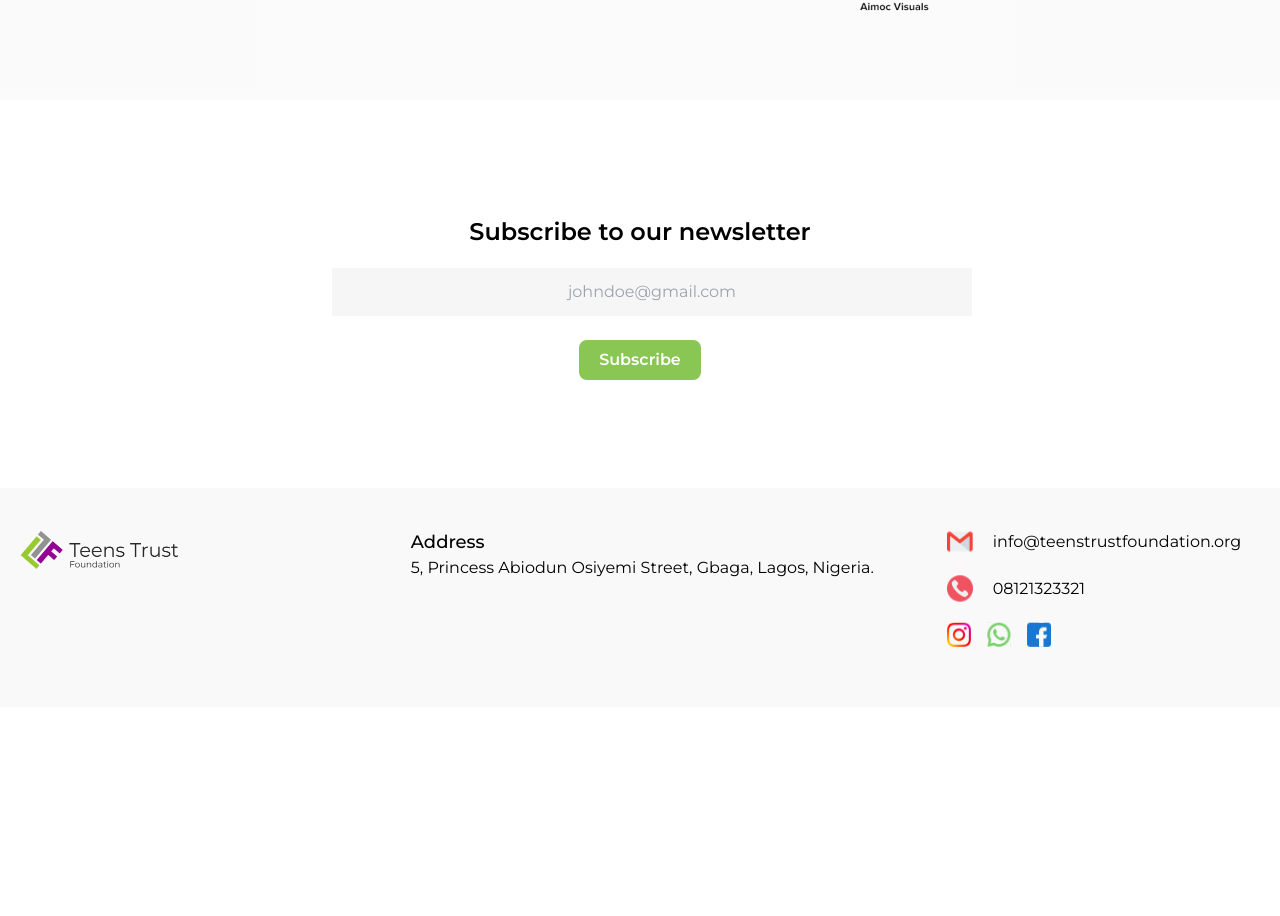
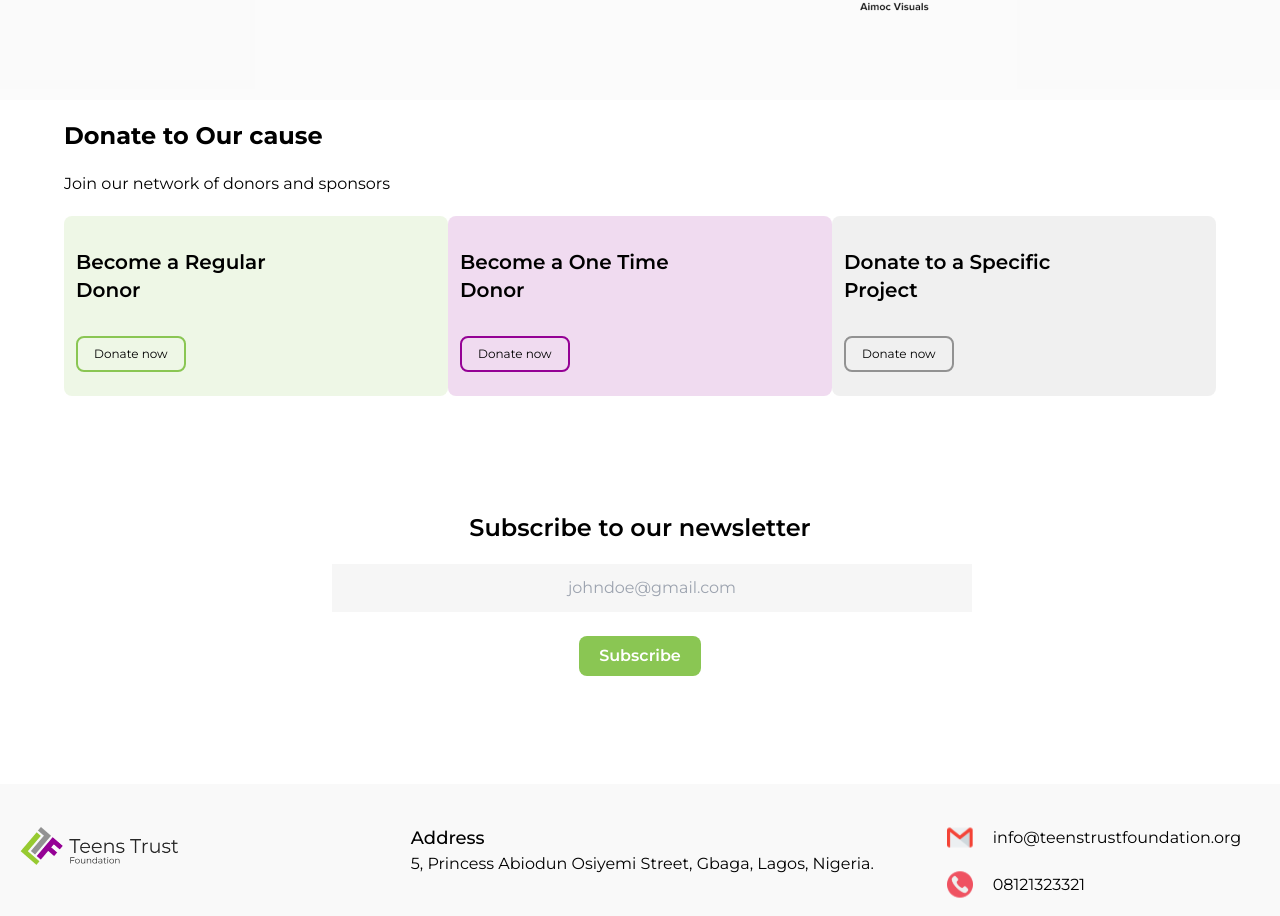
Before and after one commit to murytarlah/teentrust-frontend, a React (Vite) app: page / in a window 1280 px wide. Shown: the part 2960-3876 px from the top of the page. Before the commit the page ends 3667 px from the top, so only its background shows below. Built offline with nearby package versions, Linux system fonts and the light colour scheme.

Commit message:
finished with donation section

```diff
--- a/src/pages/Home/Home.jsx
+++ b/src/pages/Home/Home.jsx
@@ -122,12 +122,34 @@ const Home = () => {
 					</div>
 				</div>
 			</div>
+			<div className={styles.donations}>
+				<div>
+					<h2>
+						<span>Donate</span> to Our cause
+					</h2>
+					<p>Join our network of donors and sponsors</p>
+					<div >
+						<div>
+							<h3>Become a Regular Donor</h3>
+							<button>Donate now</button>
+						</div>
+						<div>
+							<h3>Become a One Time Donor</h3>
+							<button>Donate now</button>
+						</div>
+						<div>
+							<h3>Donate to a Specific Project</h3>
+							<button>Donate now</button>
+						</div>
+					</div>
+				</div>
+			</div>
 			<div className={styles.newsletter}>
 				<h2>
 					<span>Subscribe</span> to our newsletter
 				</h2>
 				<form>
-					<input type="email" placeholder='johndoe@gmail.com' />
+					<input type="email" placeholder="johndoe@gmail.com" />
 					<button type="submit">Subscribe</button>
 				</form>
 			</div>
--- a/src/pages/Home/Home.module.css
+++ b/src/pages/Home/Home.module.css
@@ -262,3 +262,61 @@
 .newsletter form button{
 	@apply bg-secondary-main text-white p-2 px-5 font-semibold rounded-lg my-3
 }
+
+.donations > div{
+	@apply max-w-6xl w-11/12 mx-auto
+}
+
+.donations > div h2{
+	@apply col-span-3 text-2xl font-bold my-5 text-center;
+
+	@apply lg:text-left
+}
+
+.donations > div p{
+	@apply col-span-3 my-5 text-center;
+
+	@apply lg:text-left
+}
+
+.donations > div > div{
+	@apply grid w-4/5 mx-auto;
+
+	@apply lg:grid-cols-3 lg:w-full
+}
+
+.donations > div > div > div{
+	@apply rounded-lg  p-3
+}
+
+.donations > div > div > div > h3{
+	@apply text-xl font-semibold my-5 w-2/3
+}
+
+.donations > div > div  div > button{
+	@apply text-xs p-2 px-4 border-2 rounded-lg my-3 transition-colors ease-in-out duration-500
+}
+
+.donations > div > div > div:nth-child(1){
+	@apply bg-secondary-main bg-opacity-[0.14]
+}
+
+.donations > div > div > div:nth-child(2){
+	@apply bg-primary bg-opacity-[0.14]
+}
+
+.donations > div > div > div:nth-child(3){
+	@apply bg-[#929292] bg-opacity-[0.14]
+}
+
+.donations > div > div > div:nth-child(1) button{
+	@apply border-secondary-main hover:text-white hover:bg-secondary-main
+}
+
+.donations > div > div > div:nth-child(2) button{
+	@apply border-primary hover:text-white hover:bg-primary
+}
+
+.donations > div > div > div:nth-child(3) button{
+	@apply border-[#929292] hover:text-white hover:bg-[#929292]
+}
```
